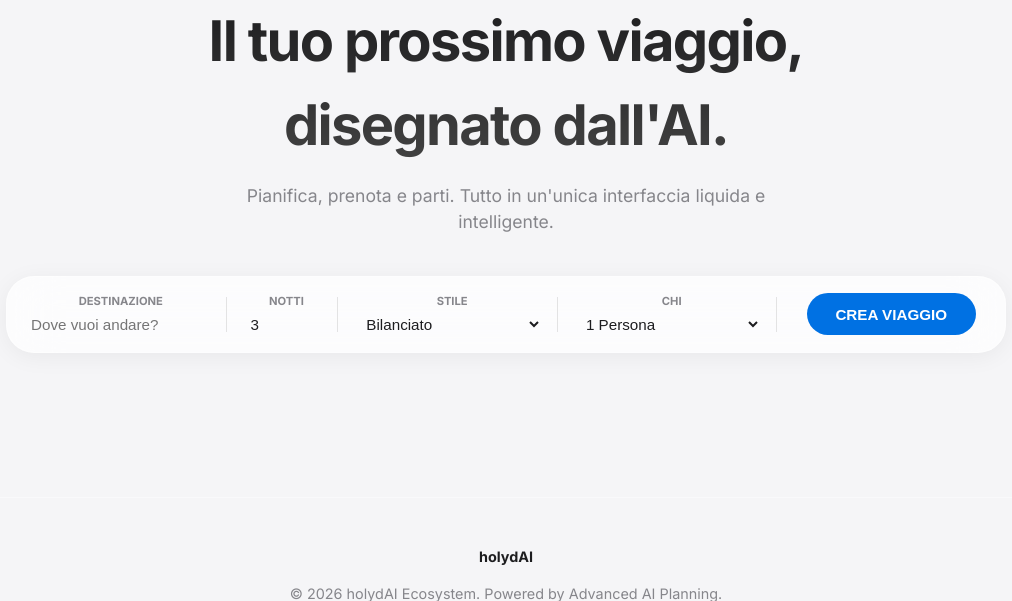
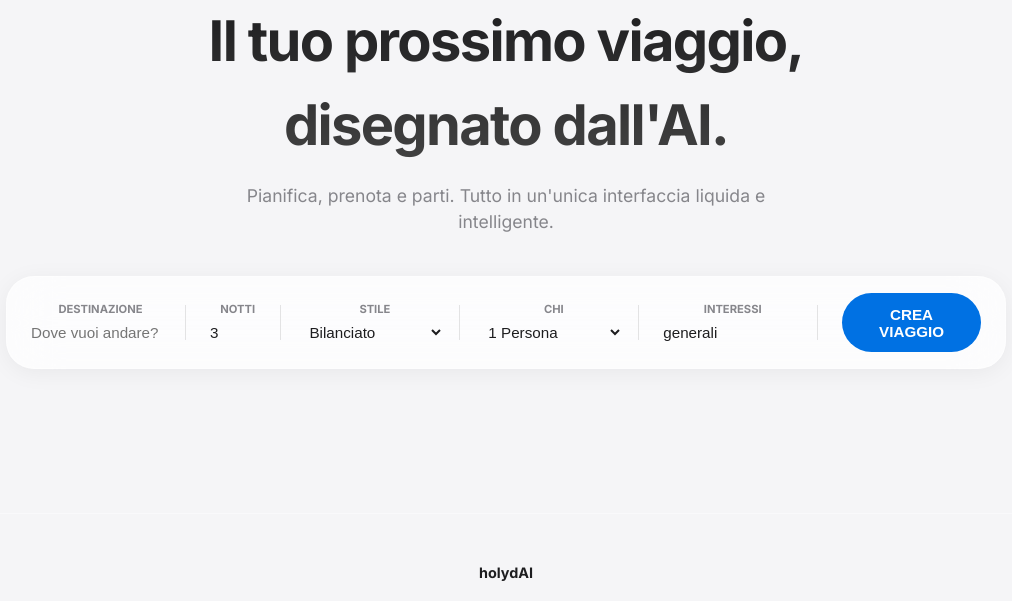
Before and after one commit to amogaddyofficial/holydAI, a Flask app: page / in a window 1280 px wide. Shown: the part 125-726 px from the top of the page, without its empty margins (134-1146 px from the left). Run offline with Flask 3, Linux system fonts and the light colour scheme; some libraries are stand-ins or nearby versions.

Commit message:
Integrate GenerAI API for travel itinerary generation
- Updated `app.py` to use GenerAI API (https://amogaddy-generai.hf.space/ask) instead of Hugging Face.
- Simplified prompt formatting for better compatibility with GenerAI.
- Added "Interessi" (Interests) field to the frontend to allow more customized itineraries.
- Verified functionality and UI changes.

Co-authored-by: amogaddyofficial <249781973+amogaddyofficial@users.noreply.github.com>

```diff
--- a/app.py
+++ b/app.py
@@ -45,8 +45,7 @@ def generate_itinerary():
     trip_type = data.get('trip_type')
     interests = data.get('interests', 'generali')
 
-    prompt = f"<|im_start|>system\nSei holydAI, l'assistente di viaggio più lussuoso al mondo. Crea itinerari densi di dettagli in italiano.<|im_end|>\n"
-    prompt += f"<|im_start|>user\nViaggio di {days} giorni a {dest}. Stile {budget}. Passeggeri: {trip_type}. Interessi: {interests}. Dividi per 'Giorno X'.<|im_end|>\n<|im_start|>assistant\n"
+    prompt = f"Sei holydAI, l'assistente di viaggio più lussuoso al mondo. Crea un itinerario dettagliato per un viaggio di {days} giorni a {dest}. Stile: {budget}. Passeggeri: {trip_type}. Interessi: {interests}. Dividi la risposta per 'Giorno X'."
 
     itinerary = query_ai(prompt)
     if not itinerary:
--- a/templates/index.html
+++ b/templates/index.html
@@ -65,6 +65,10 @@
                             <option value="famiglia">Famiglia</option>
                             <option value="amici">Gruppo</option>
                         </select>
+                    </div>
+                    <div class="form-group">
+                        <label for="interests">Interessi</label>
+                        <input type="text" id="interests" name="interests" placeholder="Arte, relax, cibo..." value="generali">
                     </div>
                     <div class="form-group" style="border: none;">
                         <button type="submit" class="btn-primary" id="search-btn">CREA VIAGGIO</button>
```
